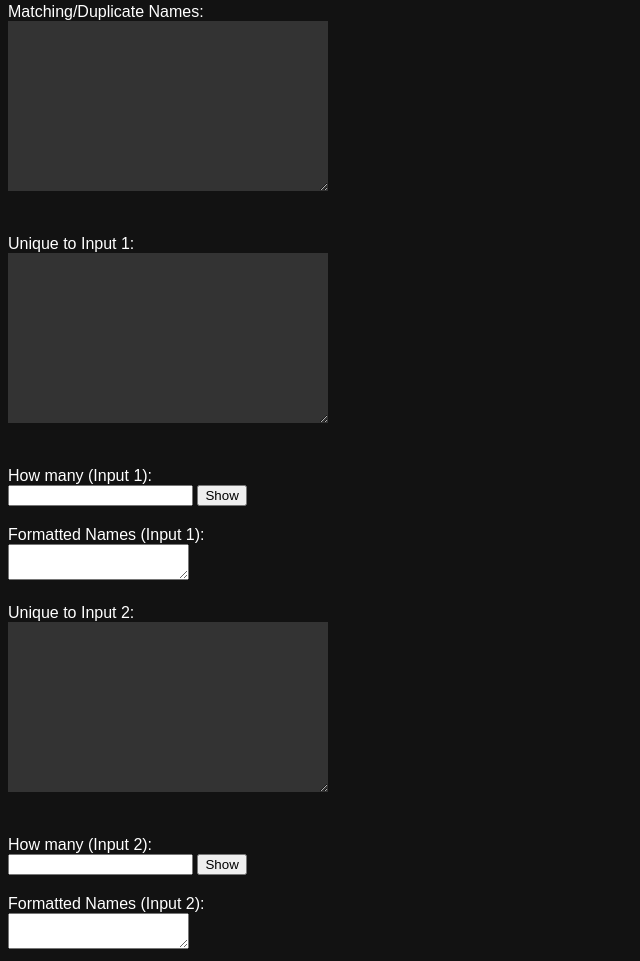
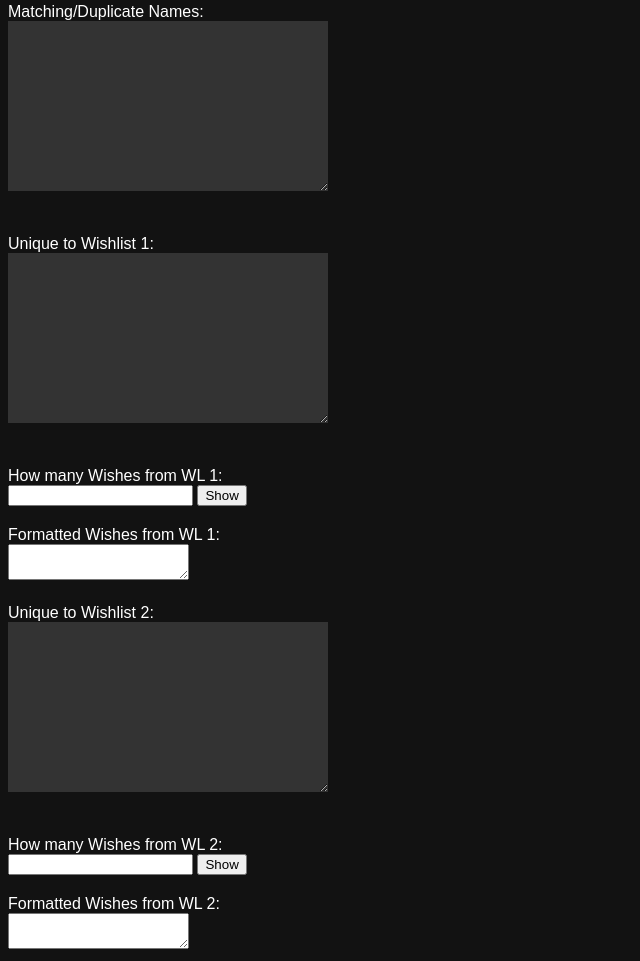
Before and after one commit to camiska/wishlist-organizer, a plain HTML site: page index.html in a window 1280 px wide. Shown: the part 228-1189 px from the top of the page, without its empty margins (0-640 px from the left). Drawn offline with Linux system fonts and the light colour scheme.

Commit message:
index.html

```diff
--- a/index.html
+++ b/index.html
@@ -12,24 +12,24 @@
     <button id="checkButton">Check</button>
     <div class="output-label">Matching/Duplicate Names:</div>
     <textarea id="output1" readonly></textarea>
-    <div class="output-label">Unique to Input 1:</div>
+    <div class="output-label">Unique to Wishlist 1:</div>
     <textarea id="output2" readonly></textarea>
 
     <!-- New section for Input 1 -->
-    <div class="output-label">How many (Input 1):</div>
+    <div class="output-label">How many Wishes from WL 1:</div>
     <input type="number" id="countInput1" min="0">
     <button id="showButton1">Show</button>
-    <div class="output-label">Formatted Names (Input 1):</div>
+    <div class="output-label">Formatted Wishes from WL 1:</div>
     <textarea id="formattedOutput1" readonly></textarea>
 
-    <div class="output-label">Unique to Input 2:</div>
+    <div class="output-label">Unique to Wishlist 2:</div>
     <textarea id="output3" readonly></textarea>
 
     <!-- New section for Input 2 -->
-    <div class="output-label">How many (Input 2):</div>
+    <div class="output-label">How many Wishes from WL 2:</div>
     <input type="number" id="countInput2" min="0">
     <button id="showButton2">Show</button>
-    <div class="output-label">Formatted Names (Input 2):</div>
+    <div class="output-label">Formatted Wishes from WL 2:</div>
     <textarea id="formattedOutput2" readonly></textarea>
 
     <script src="script.js"></script>
```
